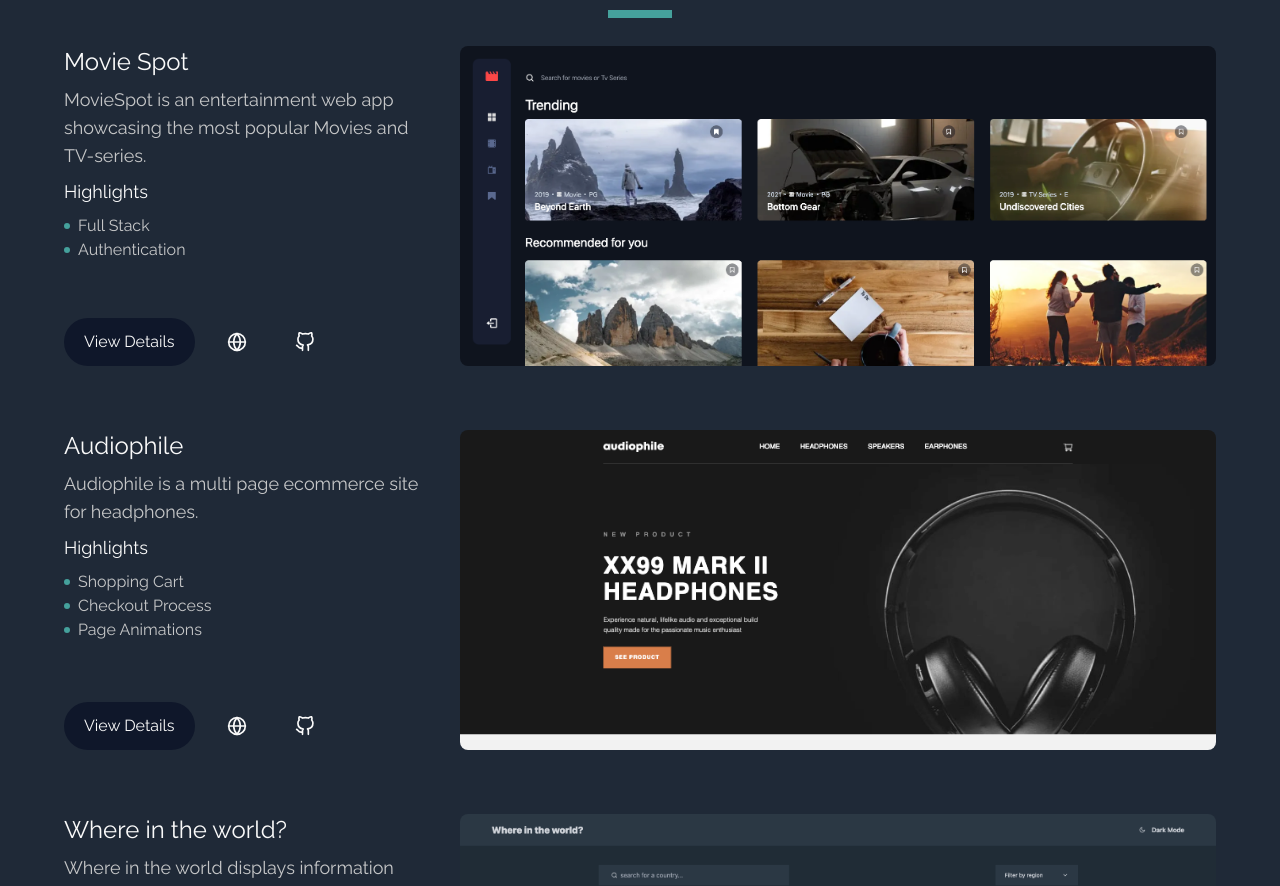
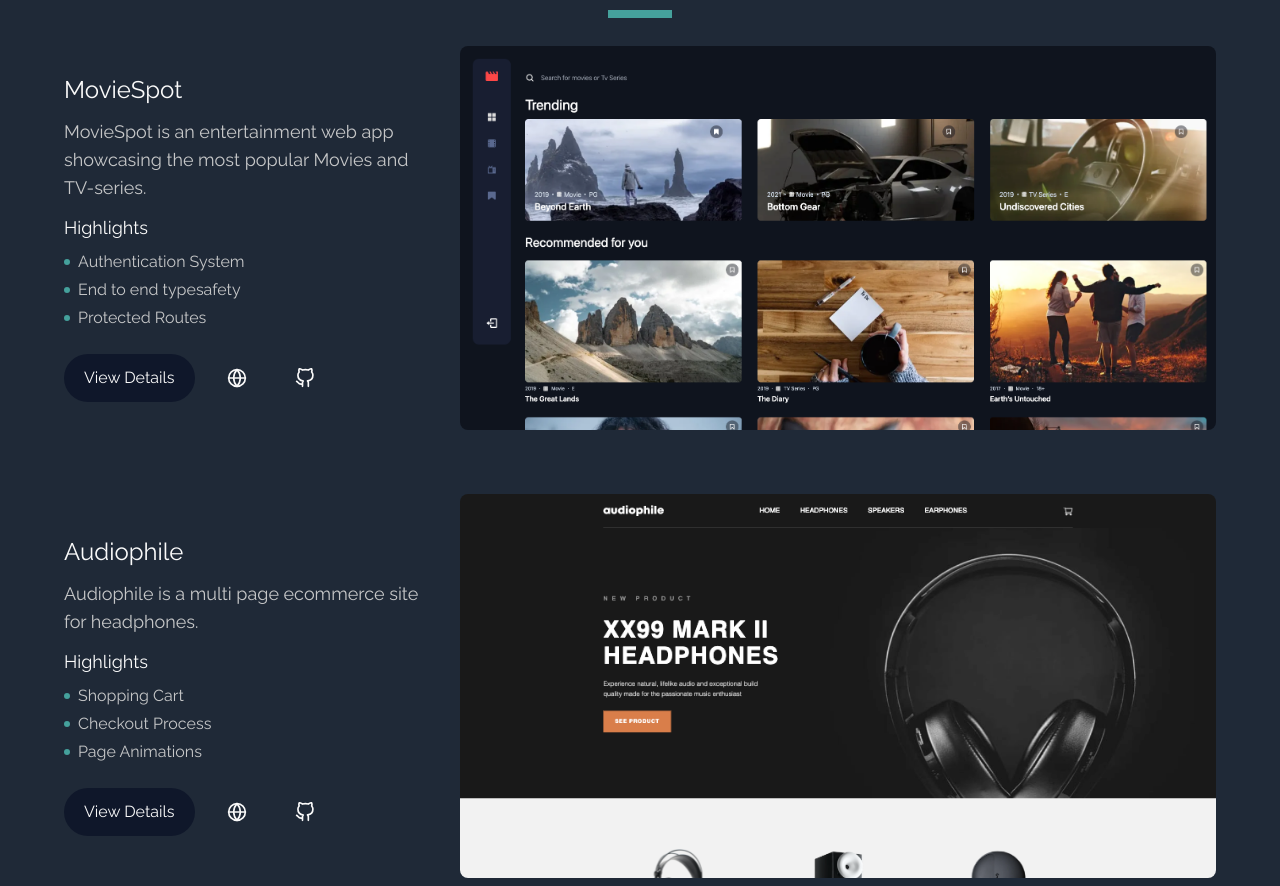
Before and after one commit to Ibarra11/portfolio, a Next.js app: page / in a window 1280 px wide. Shown: the part 1446-2332 px from the top of the page. Built offline with nearby package versions, Linux system fonts and the light colour scheme.

Commit message:
update the projects section

```diff
--- a/components/projects.jsx
+++ b/components/projects.jsx
@@ -20,37 +20,44 @@ export default function Projects() {
           <span className=" absolute left-1/2 bottom-0 -translate-x-1/2 translate-y-5 h-2 bg-light-emerald w-16"></span>
         </div>
         {/* Start of MovieSpot */}
-        <div className="relative grid grid-cols-3 gap-6 md:gap-9 mb-16">
+        <div className="relative grid grid-cols-3 items-center gap-6 mb-16 md:gap-9">
           <motion.div
             variants={variants}
             whileInView="visible"
             initial="hidden"
             viewport={{ amount: 0.4, once: true }}
             transition={{ duration: 0.4 }}
-            className="col-span-3 w-full sm:w-3/m-4 mx-auto md:w-full md:mx-0   md:col-span-1 flex flex-col gap-2"
+            className="col-span-3  w-full sm:w-3/4 mx-auto md:w-full md:mx-0 md:col-span-1 flex flex-col gap-2"
           >
-            <h3 className="text-2xl text-white text-center md:text-start">
-              Movie Spot
+            <h3 className="text-2xl mb-1 text-white text-center md:text-start">
+              MovieSpot
             </h3>
-            <p className=" text-light-grey mb-4 text-lg text-center md:text-start md:mb-0">
+            <p className=" text-light-grey mb-4 text-lg text-center md:text-start md:mb-1">
               MovieSpot is an entertainment web app showcasing the most popular
               Movies and TV-series.
             </p>
             <h4 className="hidden md:block text-white text-lg">Highlights</h4>
-            <ul className="hidden md:block text-light-grey">
+            <ul className="hidden space-y-1 md:block text-light-grey mb-4">
               <li className="flex items-center gap-2">
                 <span
                   className=" h-1.5 w-1.5 bg-light-emerald rounded-full"
                   aria-hidden="true"
                 ></span>
-                <span>Full Stack</span>
+                <span>Authentication System</span>
               </li>
               <li className="flex items-center gap-2">
                 <span
                   className=" h-1.5 w-1.5 bg-light-emerald rounded-full"
                   aria-hidden="true"
                 ></span>
-                <span>Authentication</span>
+                <span>End to end typesafety</span>
+              </li>
+              <li className="flex items-center gap-2">
+                <span
+                  className=" h-1.5 w-1.5 bg-light-emerald rounded-full"
+                  aria-hidden="true"
+                ></span>
+                <span>Protected Routes</span>
               </li>
             </ul>
             <div className="flex justify-center md:justify-start gap-4 mt-auto">
@@ -85,34 +92,34 @@ export default function Projects() {
             whileInView="visible"
             viewport={{ amount: 0.4, once: true }}
             transition={{ duration: 0.4 }}
-            className="relative h-80 row-start-1 md:row-start-auto  col-span-3 md:col-span-2  rounded-lg overflow-hidden"
+            className="relative h-80 md:h-96 row-start-1 md:row-start-auto col-span-3 md:col-span-2 overflow-hidden rounded-lg"
           >
             <Image
               src={MOVIESPOT_IMG}
               alt="a screenshot of the moviespots website"
-              className="object-cover object-top w-full h-full"
+              className=" object-cover object-top w-full h-full"
             />
           </motion.div>
         </div>
         {/* End of MovieSport */}
         {/* Start of AudioPhile */}
-        <div className="relative grid grid-cols-3 gap-6 md:gap-9 mb-16">
+        <div className="relative  grid grid-cols-3 items-center gap-6 mb-16 md:gap-9">
           <motion.div
             variants={variants}
             whileInView="visible"
             initial="hidden"
             viewport={{ amount: 0.4, once: true }}
             transition={{ duration: 0.4 }}
-            className="col-span-3 w-full sm:w-3/m-4 mx-auto md:w-full md:mx-0   md:col-span-1 flex flex-col gap-2"
+            className="col-span-3  w-full sm:w-3/4 mx-auto md:w-full md:mx-0 md:col-span-1 flex flex-col gap-2"
           >
-            <h3 className="text-2xl text-white text-center md:text-start">
+            <h3 className="text-2xl mb-1 text-white text-center md:text-start">
               Audiophile
             </h3>
-            <p className=" text-light-grey mb-4 text-lg text-center md:text-start md:mb-0">
+            <p className=" text-light-grey mb-4 text-lg text-center md:text-start md:mb-1">
               Audiophile is a multi page ecommerce site for headphones.
             </p>
-            <h4 className="hidden md:block text-white text-lg">Highlights</h4>
-            <ul className="hidden md:block text-light-grey">
+            <h4 className="hidden md:block text-white text-lg">Highlights</h4>{" "}
+            <ul className="hidden md:block text-light-grey space-y-1 mb-4">
               <li className="flex items-center gap-2">
                 <span
                   className=" h-1.5 w-1.5 bg-light-emerald rounded-full"
@@ -163,11 +170,11 @@ export default function Projects() {
           </motion.div>
           <motion.div
             variants={variants}
+            initial="hidden"
             whileInView="visible"
-            initial="hidden"
             viewport={{ amount: 0.4, once: true }}
             transition={{ duration: 0.4 }}
-            className="relative h-80 row-start-1 md:row-start-auto  col-span-3 md:col-span-2  rounded-lg overflow-hidden"
+            className="relative h-80 md:h-96 row-start-1 md:row-start-auto col-span-3 md:col-span-2 overflow-hidden rounded-lg"
           >
             <Image
               src={AUDIOPHILE_IMG}
@@ -178,17 +185,24 @@ export default function Projects() {
         </div>
         {/* end of Audiophile */}
         {/* Start of Where in the world? */}
-        <div className="relative grid grid-cols-3 gap-6 md:gap-9">
-          <motion.div className="col-span-3 w-full sm:w-3/m-4 mx-auto md:w-full md:mx-0   md:col-span-1 flex flex-col gap-2">
-            <h3 className="text-2xl text-white text-center md:text-start">
+        <div className="relative grid grid-cols-3 items-center gap-6 mb-16 md:gap-9">
+          <motion.div
+            variants={variants}
+            whileInView="visible"
+            initial="hidden"
+            viewport={{ amount: 0.4, once: true }}
+            transition={{ duration: 0.4 }}
+            className="col-span-3  w-full sm:w-3/4 mx-auto md:w-full md:mx-0 md:col-span-1 flex flex-col gap-2"
+          >
+            <h3 className="text-2xl mb-1 text-white text-center md:text-start">
               Where in the world?
             </h3>
-            <p className=" text-light-grey mb-4 text-lg text-center md:text-start md:mb-0">
+            <p className=" text-light-grey mb-4 text-lg text-center md:text-start md:mb-1">
               Where in the world displays information about all the countries in
               the world provided by the REST countries API.
             </p>
             <h4 className="hidden md:block text-white text-lg">Highlights</h4>
-            <ul className="hidden md:block text-light-grey">
+            <ul className="hidden space-y-1 md:block text-light-grey mb-4">
               <li className="flex items-center gap-2">
                 <span
                   className=" h-1.5 w-1.5 bg-light-emerald rounded-full"
@@ -239,11 +253,11 @@ export default function Projects() {
           </motion.div>
           <motion.div
             variants={variants}
+            initial="hidden"
             whileInView="visible"
-            initial="hidden"
             viewport={{ amount: 0.4, once: true }}
             transition={{ duration: 0.4 }}
-            className="relative h-80 row-start-1 md:row-start-auto  col-span-3 md:col-span-2  rounded-lg overflow-hidden"
+            className="relative h-80 md:h-96 row-start-1 md:row-start-auto col-span-3 md:col-span-2 overflow-hidden rounded-lg"
           >
             <Image
               src={WHEREINTHEWORLD_IMG}
--- a/pages/projects/moviespot.jsx
+++ b/pages/projects/moviespot.jsx
@@ -30,6 +30,7 @@ export default function MovieSpot() {
                 aria-label="Moviespot website"
                 className="flex ml-auto items-center  px-4 h-12 duration-200 hover:text-light-emerald focus:text-light-emerald"
                 href="https://flix-ibarra11.vercel.app/"
+                target="_blank"
               >
                 <FiGlobe size={20} />
               </Link>
@@ -37,6 +38,7 @@ export default function MovieSpot() {
                 aria-label="Github repository for moviesport"
                 className="flex items-center  px-4 h-12 duration-200 hover:text-light-emerald focus:text-light-emerald"
                 href="https://github.com/Ibarra11/Movie_App"
+                target="_blank"
               >
                 <FiGithub size={20} />
               </Link>
@@ -71,7 +73,6 @@ export default function MovieSpot() {
           <h2 className="text-3xl mb-6">What I Learned</h2>
           <div className="mb-4 ">
             <h3 className="text-2xl mb-3">Deployment</h3>
-
             <p className="text-base">
               I had issues dealing with different environments when the app went
               in production. In development, I was using a development
@@ -82,19 +83,15 @@ export default function MovieSpot() {
               running in production or development and set a variable to it and
               the API calls would use this variable as the base to the api call.
             </p>
-          </div>
-          <div className="mb-4">
-            <h3 className="text-2xl mb-3">Proudction Build</h3>
-
-            <p className="text-base">
-              I had issues dealing with different environments when the app went
-              in production. In development, I was using a development
-              environment variable as a base URL for my API calls. When the app
-              was in production and made API calls it was using the development
-              environment variable, which would result in the API call failing.
-              To resolve this, I just determined whether or not the app was
-              running in production or development and set a variable to it and
-              the API calls would use this variable as the base to the api call.
+            <p>
+              I also ran into issues during the static generation of my pages
+              because in the _app page I was making an API call to an endpoint
+              to determine whether or not the user had a valid session. During
+              static generation the server is not up yet so you can't make API
+              calls during this time. To workaround this, I used a state
+              variable to track whether the component was mounted or not. This
+              just bypassed the static generation constraints, which might not
+              be the best approach.
             </p>
           </div>
 
```
